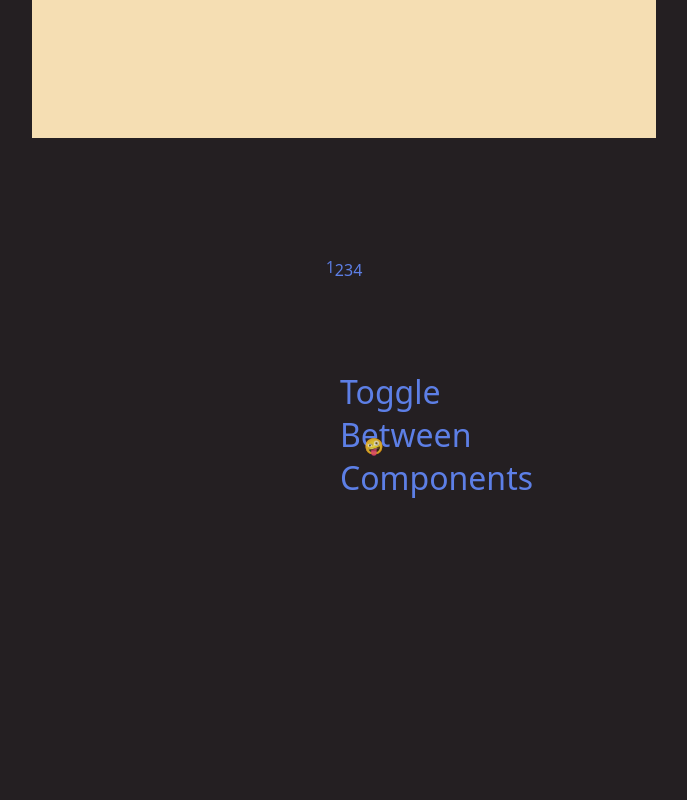
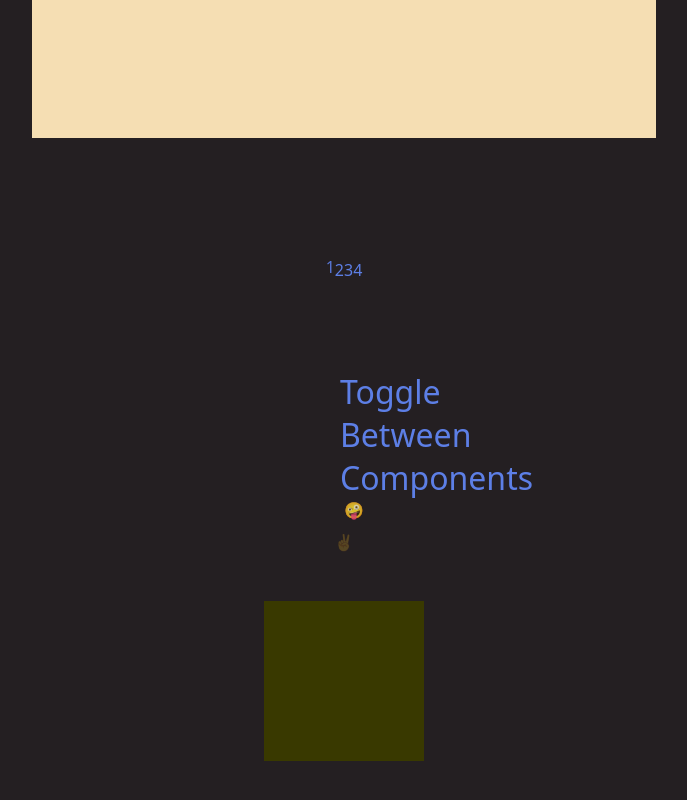
Before and after one commit to CloudBop/svg-filter-animations-react-spring, a React (Create React App) app: page / in a window 1280 px wide. Shown: the part 6550-7350 px from the top of the page, without its empty margins (296-983 px from the left). Built offline with nearby package versions, Linux system fonts and the light colour scheme.

Commit message:
toggle between components test

```diff
--- a/src/App.js
+++ b/src/App.js
@@ -14,7 +14,9 @@ import TextTransitionFromColinrTech from './Components/TransitionTrailChainNew/T
 import BoxExplosionChain from './Components/OfficialRepoExamples/BoxExplosionChain/BoxExplosionChain';
 import TrailTextExample from './Components/OfficialRepoExamples/TrailTextExample/TrailTextExample'
 import TransitionArray from './Components/OfficialRepoExamples/TransitionsExamplesHooks/TransitionArray'
+import OnMountTransitions from './Components/OfficialRepoExamples/TransitionsExamplesHooks/OnMountTransitions'
 import Toggle from './Components/OfficialRepoExamples/TransitionsExamplesHooks/ToggleBetweenComponents';
+import ItemsTransition from './Components/OfficialRepoExamples/TransitionsExamplesHooks/SingleItemTransition';
 // import { useAnimationFrame } from './hooks/useAnimationFrame';
 function App() {
   const [ui, setUi] = useState({
@@ -145,12 +147,22 @@ function App() {
 
       <div className="example-container">
         <TransitionArray />
-        <div style={{ display: 'flex', flexDirection: "col", justifyContent: "center", alignItems: "center" }}>
+        <div style={{ display: 'flex', flexDirection: "column", justifyContent: "center", alignItems: "center" }}>
           <span>
             Toggle Between Components
           </span>
           <div>
             <Toggle />
+          </div>
+          <div style={{ margin: "1rem", padding: "1rem" }}>
+            <OnMountTransitions />
+          </div>
+          <div style={{
+            backgroundColor: "#393900",
+            margin: "1rem", padding: "5rem",
+            color: 'yellow'
+          }}>
+
           </div>
         </div>
       </div>
--- a/src/Components/OfficialRepoExamples/TransitionsExamplesHooks/ToggleBetweenComponents.js
+++ b/src/Components/OfficialRepoExamples/TransitionsExamplesHooks/ToggleBetweenComponents.js
@@ -11,6 +11,10 @@ export default function Toggle() {
     delay: 200,
     config: config.molasses,
     onRest: () => set(!toggle),
+    //  You must use explicit keys for any item that is an immutable object.
+    // Using explicit keys for mutable objects is unnecessary.🥳
+    // If you're passing a single item to useTransition, you have the option of passing a single key as the key prop.
+    // key: toggle.key,
   })
   return transitions(({ opacity }, item) =>
     item ? (
```
